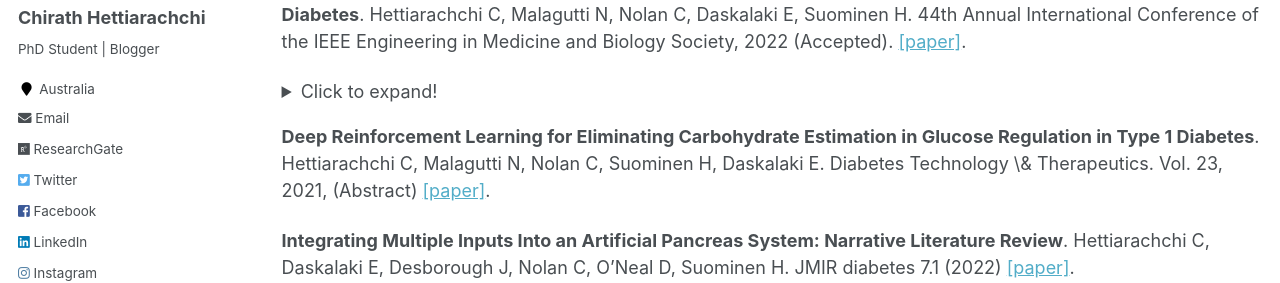
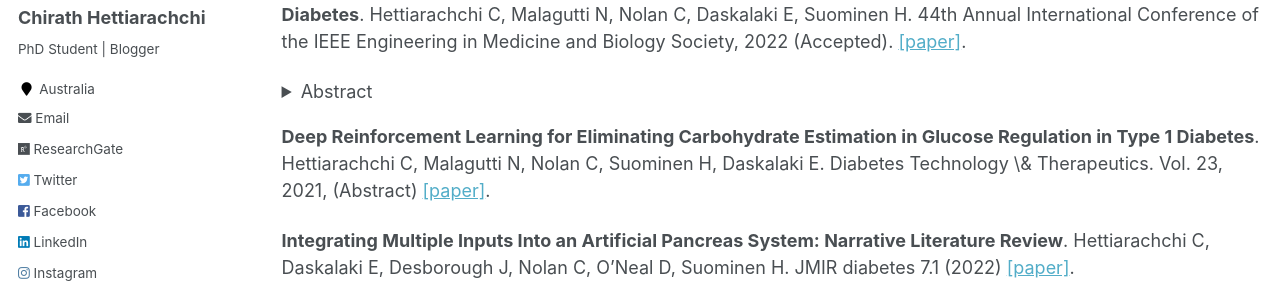
Before and after one commit to chirathyh/chirathyh.github.io, a Jekyll site: the page built from _pages/publications.md, in a window 1280 px wide and 1320 px high. Shown: the part 295-578 px from the top of the window. Built offline with Jekyll 4.4.1, drawn with Linux system fonts in a browser that asks for light colours; some web fonts are replaced.

Commit message:
Update publications.md

```diff
--- a/_pages/publications.md
+++ b/_pages/publications.md
@@ -9,9 +9,8 @@ author_profile: true
 
 **A Reinforcement Learning Based System for Blood Glucose Control without Carbohydrate Estimation in Type 1 Diabetes**. Hettiarachchi C, Malagutti N, Nolan C, Daskalaki E, Suominen H. 44th Annual International Conference of the IEEE Engineering in Medicine and Biology Society, 2022 (Accepted).
 [[paper]](https://www.liebertpub.com/doi/full/10.1089/dia.2021.2525.abstracts).
-
 <details>
-  <summary>Click to expand!</summary>
+  <summary>Abstract</summary>
 
   ## Heading
   1. A numbered
```
